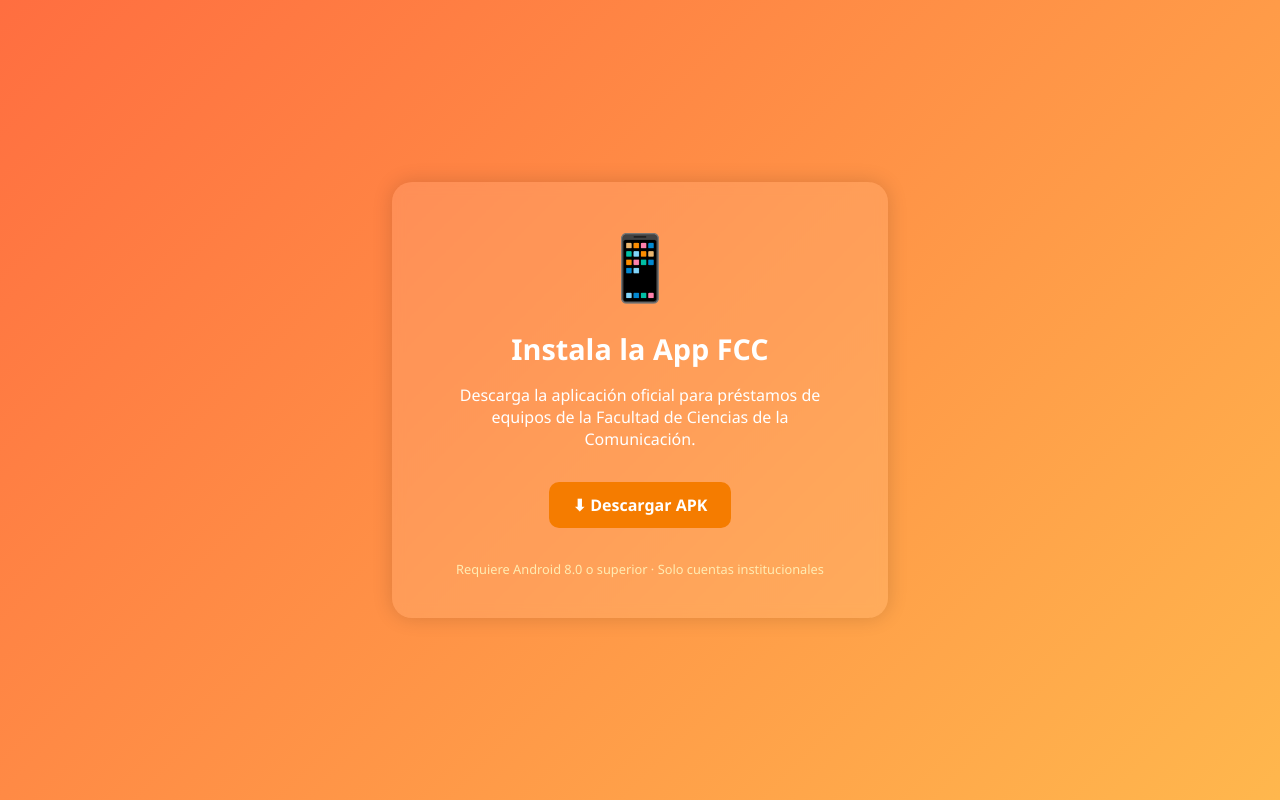
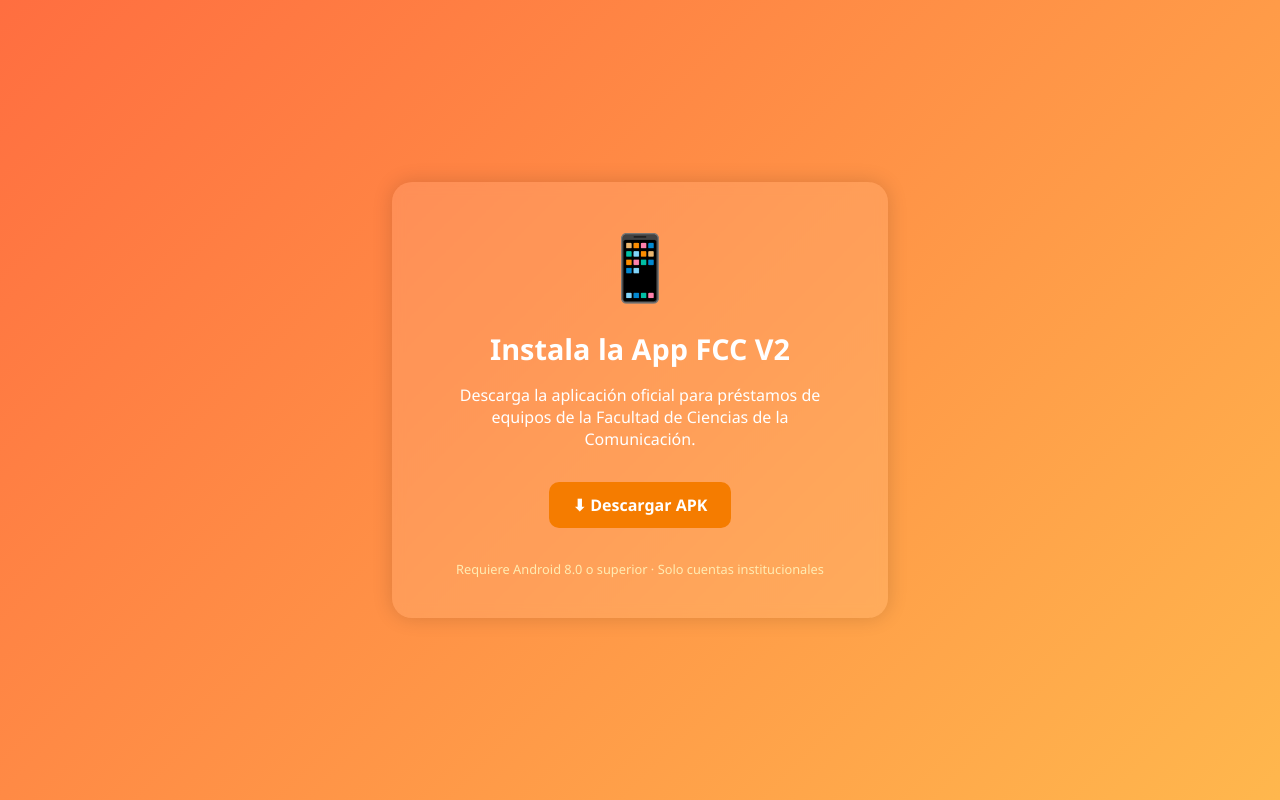
Before and after one commit to DavidDevLT/app-prestamos-fcc, a plain HTML site: page index.html in a window 1280 px wide. Drawn offline with Linux system fonts and the light colour scheme.

Commit message:
Update index.html

```diff
--- a/index.html
+++ b/index.html
@@ -66,7 +66,7 @@
 <body>
   <div class="container">
     <div class="icon">📱</div>
-    <h1>Instala la App FCC</h1>
+    <h1>Instala la App FCC V2</h1>
     <p>Descarga la aplicación oficial para préstamos de equipos de la Facultad de Ciencias de la Comunicación.</p>
     <a class="download-btn" href="https://github.com/DavidDevLT/app-prestamos-fcc/releases/download/v3.0/app-release.apk" download>⬇ Descargar APK</a>
     <footer>
```
